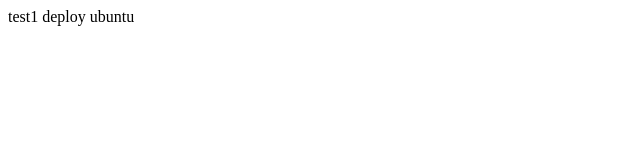
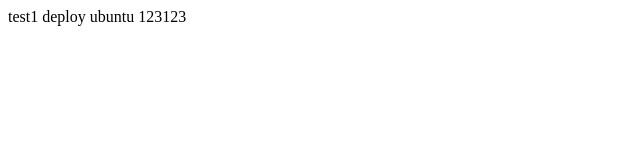
Before and after one commit to kuramahome/gittest, a plain HTML site: page index.html in a window 1280 px wide. Shown: the full height of the page, 0-640 px from the left. Drawn offline with Linux system fonts and the light colour scheme.

Commit message:
update html

```diff
--- a/index.html
+++ b/index.html
@@ -2,6 +2,6 @@
 <html>
 <header><title>testgithub</title></header>
 <body>
-test1 deploy ubuntu
+test1 deploy ubuntu 123123
 </body>
 </html>
```
